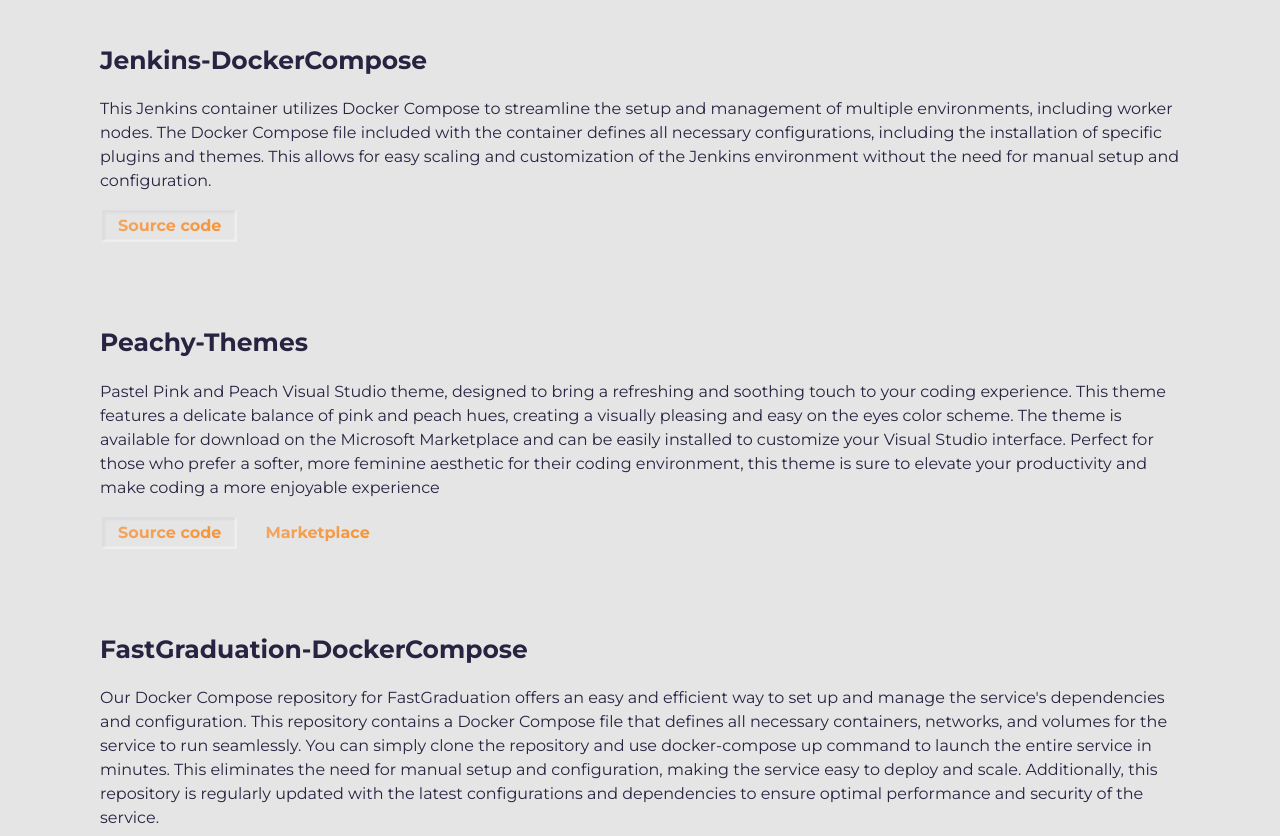
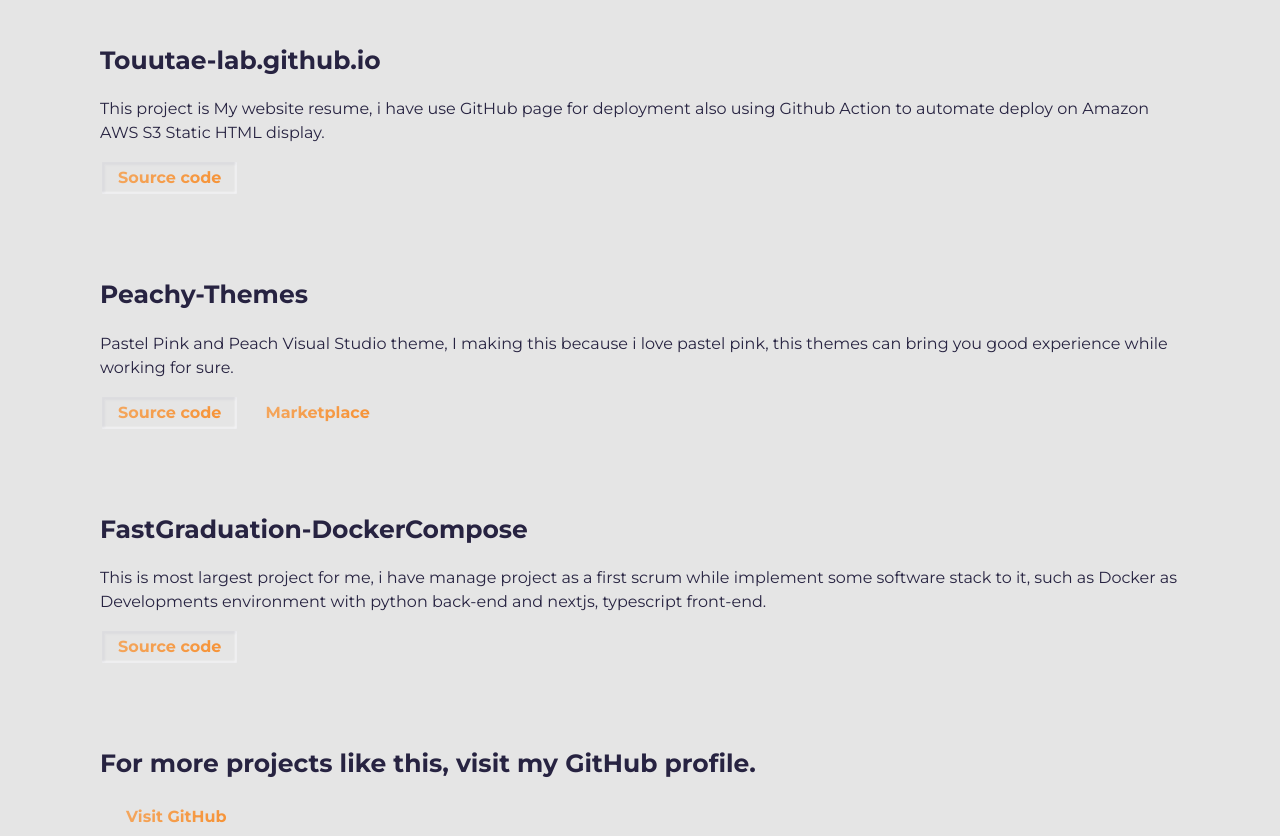
Before and after one commit to Touutae-lab/Touutae-lab.github.io, a website: page index.html in a window 1280 px wide. Shown: the part 1535-2371 px from the top of the page. Drawn offline with Linux system fonts and the light colour scheme.

Commit message:
change website version

```diff
--- a/index.html
+++ b/index.html
@@ -150,17 +150,14 @@
                 <article class="row">
                     <div class="project-wrapper__text">
                         <h3 class="project-wrapper__text-title">
-                            Jenkins-DockerCompose
+                            Touutae-lab.github.io
                         </h3>
                         <p class="project-wrapper__text-info">
-                            This Jenkins container utilizes Docker Compose to streamline the setup and management of
-                            multiple environments, including worker nodes. The Docker Compose file included with the
-                            container defines all necessary configurations, including the installation of specific
-                            plugins and themes. This allows for easy scaling and customization of the Jenkins
-                            environment without the need for manual setup and configuration.
+                            This project is My website resume, i have use GitHub page for deployment also using
+                            Github Action to automate deploy on Amazon AWS S3 Static HTML display.
                         </p>
                         <div class="project-wrapper__text-btns">
-                            <a href="https://github.com/Touutae-lab/Jenkins-DockerCompose" target="_blank"
+                            <a href="https://github.com/Touutae-lab/Touutae-lab.github.io" target="_blank"
                                 rel="Jenkins-DockerCompose" class="cta-btn cta-btn--hero cta-btn--projects">Source
                                 code</a>
                         </div>
@@ -173,13 +170,8 @@
                             Peachy-Themes
                         </h3>
                         <p class="project-wrapper__text-info">
-                            Pastel Pink and Peach Visual Studio theme, designed to bring a refreshing and soothing touch
-                            to your coding experience. This theme features a delicate balance of pink and peach hues,
-                            creating a visually pleasing and easy on the eyes color scheme. The theme is available for
-                            download on the Microsoft Marketplace and can be easily installed to customize your Visual
-                            Studio interface. Perfect for those who prefer a softer, more feminine aesthetic for their
-                            coding environment, this theme is sure to elevate your productivity and make coding a more
-                            enjoyable experience
+                            Pastel Pink and Peach Visual Studio theme, I making this because i love pastel pink,
+                            this themes can bring you good experience while working for sure.
                         </p>
                         <div class="project-wrapper__text-btns">
                             <a href="https://github.com/Touutae-lab/Peachy-themes" target="_blank" rel="Peachy-Themes"
@@ -199,14 +191,9 @@
                             FastGraduation-DockerCompose
                         </h3>
                         <p class="project-wrapper__text-info">
-                            Our Docker Compose repository for FastGraduation offers an easy and efficient way to set up
-                            and manage the service's dependencies and configuration. This repository contains a Docker
-                            Compose file that defines all necessary containers, networks, and volumes for the service to
-                            run seamlessly. You can simply clone the repository and use docker-compose up command to
-                            launch the entire service in minutes. This eliminates the need for manual setup and
-                            configuration, making the service easy to deploy and scale. Additionally, this repository is
-                            regularly updated with the latest configurations and dependencies to ensure optimal
-                            performance and security of the service.
+                            This is most largest project for me, i have manage project as a first scrum while
+                            implement some software stack to it, such as Docker as Developments environment
+                            with python back-end and nextjs, typescript front-end.
                         </p>
                         <div class="project-wrapper__text-btns">
                             <a href="https://github.com/Touutae-lab/FastGraduation-DockerCompose" target="_blank"
```
Also changed, not shown: .github/workflows/deploy-on-s3.yml.
